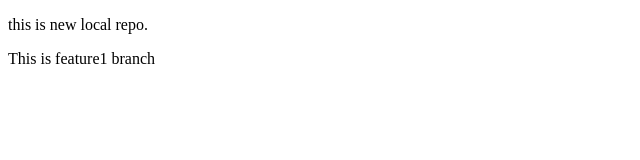
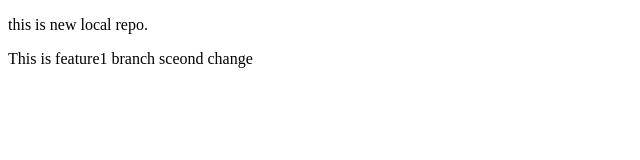
Before and after one commit to Naddy27/LocalRepo, a plain HTML site: page index.html in a window 1280 px wide. Shown: the full height of the page, 0-640 px from the left. Drawn offline with Linux system fonts and the light colour scheme.

Commit message:
sceond chand in feature1

```diff
--- a/index.html
+++ b/index.html
@@ -7,6 +7,6 @@
 </head>
 <body>
     <p>this is new local repo.</p>
-    <p>This is feature1 branch</p>
+    <p>This is feature1 branch sceond change</p>
 </body>
 </html>
```
